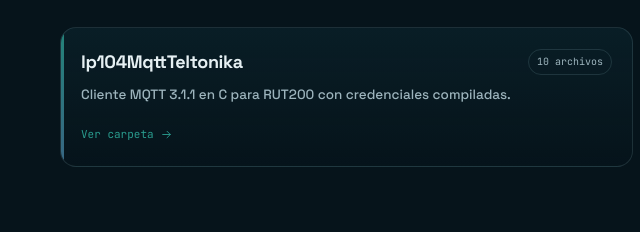
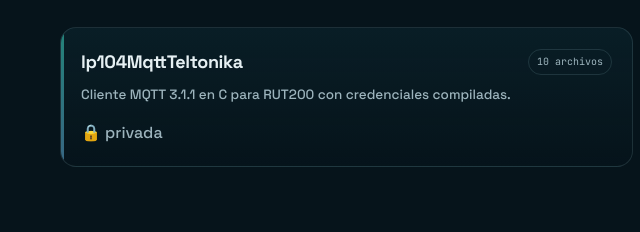
Before and after one commit to jmadasme/teltonika-lp104, a plain HTML site: page docs/index.html in a window 1280 px wide. Shown: the part 1568-1800 px from the top of the page, 0-640 px from the left. Drawn offline with Linux system fonts and the light colour scheme; no server answers.

Commit message:
feat: marcar 1 versiones privadas en la página

```diff
--- a/docs/index.html
+++ b/docs/index.html
@@ -248,7 +248,7 @@ h2{font-size:clamp(30px,4vw,46px);line-height:1.05;letter-spacing:-.04em;margin:
   <div class="versions"><article class="version reveal">
   <div class="version-top"><h3>lp104MqttTeltonika</h3><span class="count">10 archivos</span></div>
   <p>Cliente MQTT 3.1.1 en C para RUT200 con credenciales compiladas.</p>
-  <a href="https://github.com/jmadasme/teltonika-lp104/tree/main/versions/lp104MqttTeltonika" target="_blank" rel="noopener">Ver carpeta <svg viewBox="0 0 24 24" width="13" height="13" fill="none" stroke="currentColor" stroke-width="1.7" stroke-linecap="round" stroke-linejoin="round" aria-hidden="true"><path d="M5 12h14M13 6l6 6-6 6"/></svg></a>
+  <span class="lock" style="color:var(--muted)">🔒 privada</span>
 </article><article class="version reveal">
   <div class="version-top"><h3>lp104MqttTeltonikaV2</h3><span class="count">19 archivos</span></div>
   <p>V2.1: configuración en /etc/lp104mqttv2.conf, Makefile y guía de ZeroTier.</p>
```
